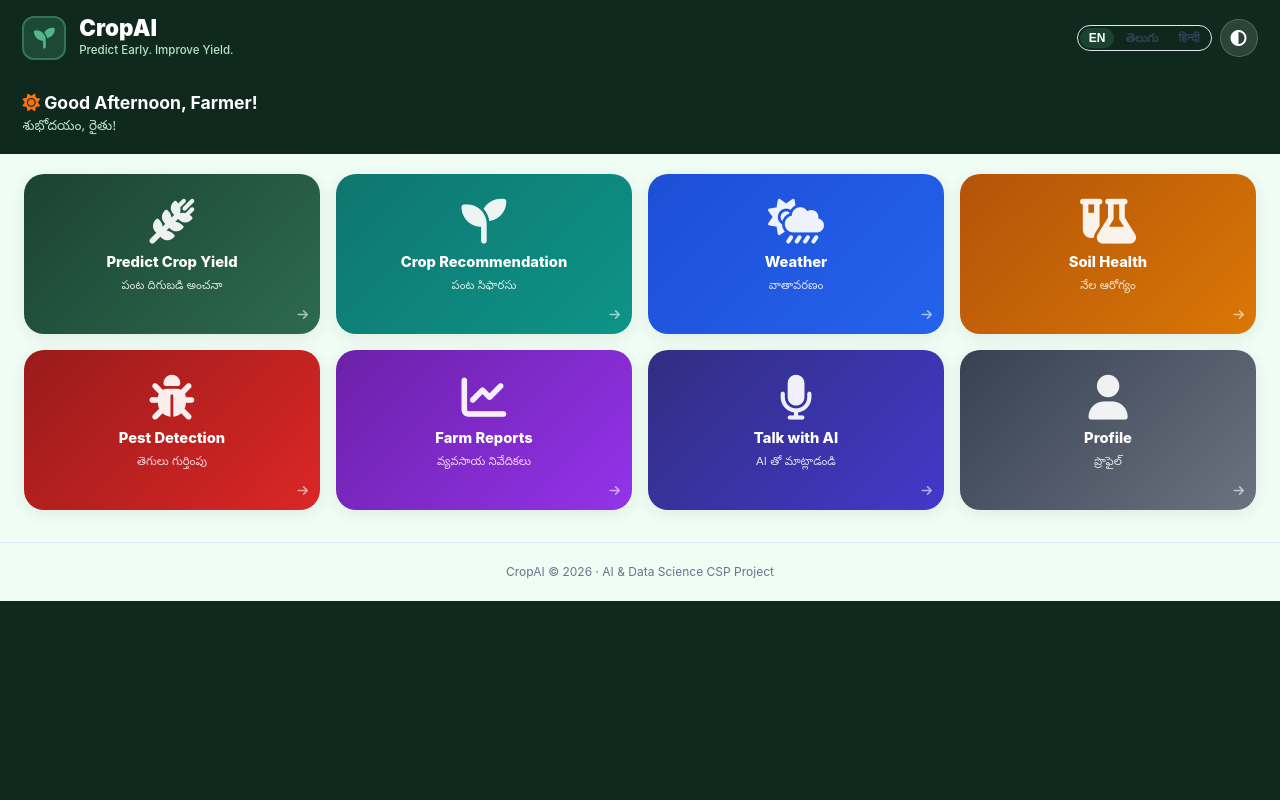
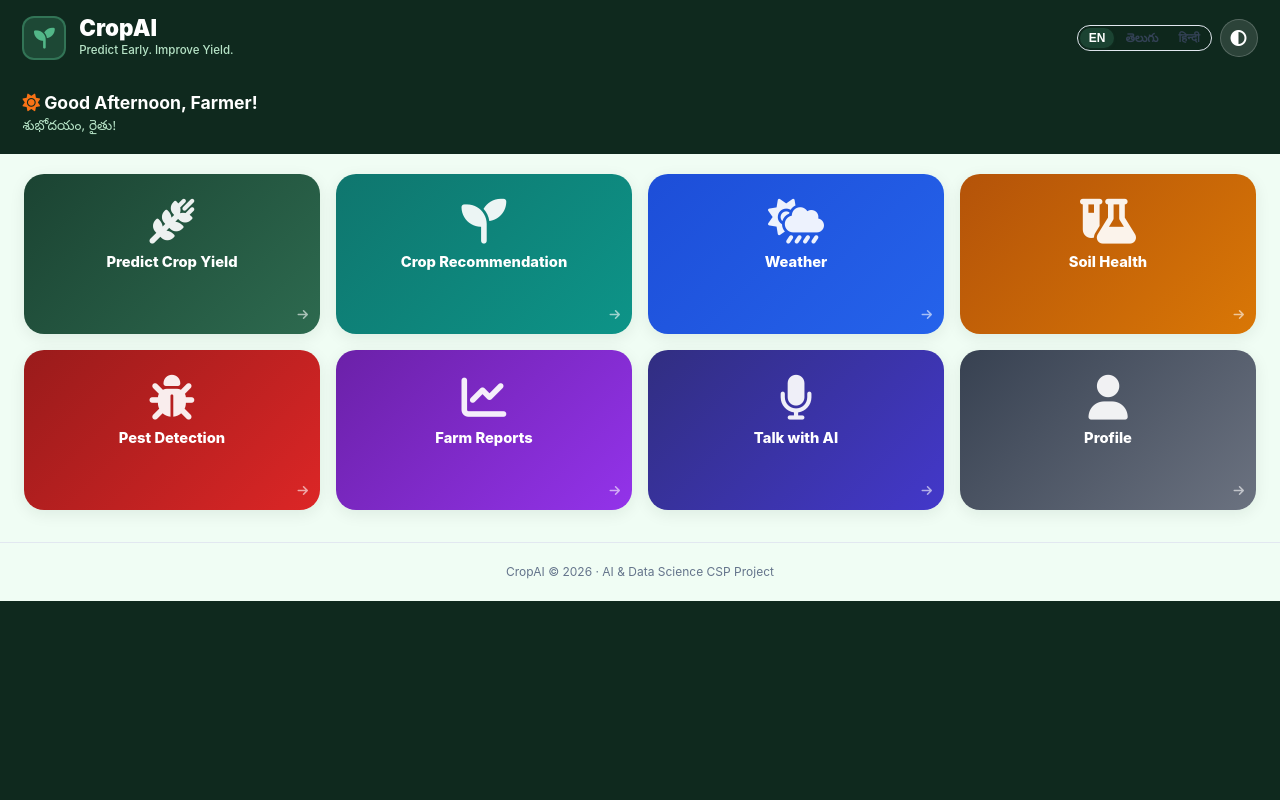
Before and after one commit to thatrasunil/commuity-service-project, a Flask app: page / in a window 1280 px wide. Run offline with Flask 3, Linux system fonts and the light colour scheme.

Commit message:
fix(ui): remove redundant secondary subtitle elements from home grid cards and feature topbars

```diff
--- a/templates/index.html
+++ b/templates/index.html
@@ -157,56 +157,48 @@
     <a href="/predict-yield" class="home-card home-card-green">
       <div class="home-card-icon"><i class="fa-solid fa-wheat-awn"></i></div>
       <div class="home-card-label" data-i18n="predict_yield">Predict Crop Yield</div>
-      <div class="home-card-sub te-sub" data-i18n-te="predict_yield_te">పంట దిగుబడి అంచనా</div>
       <span class="home-card-arrow"><i class="fa-solid fa-arrow-right"></i></span>
     </a>
 
     <a href="/recommend" class="home-card home-card-teal">
       <div class="home-card-icon"><i class="fa-solid fa-seedling"></i></div>
       <div class="home-card-label" data-i18n="crop_recommend">Crop Recommendation</div>
-      <div class="home-card-sub te-sub" data-i18n-te="crop_recommend_te">పంట సిఫారసు</div>
       <span class="home-card-arrow"><i class="fa-solid fa-arrow-right"></i></span>
     </a>
 
     <a href="/weather" class="home-card home-card-blue">
       <div class="home-card-icon"><i class="fa-solid fa-cloud-sun-rain"></i></div>
       <div class="home-card-label" data-i18n="weather">Weather</div>
-      <div class="home-card-sub te-sub" data-i18n-te="weather_te">వాతావరణం</div>
       <span class="home-card-arrow"><i class="fa-solid fa-arrow-right"></i></span>
     </a>
 
     <a href="/soil-health" class="home-card home-card-orange">
       <div class="home-card-icon"><i class="fa-solid fa-flask-vial"></i></div>
       <div class="home-card-label" data-i18n="soil_health">Soil Health</div>
-      <div class="home-card-sub te-sub" data-i18n-te="soil_health_te">నేల ఆరోగ్యం</div>
       <span class="home-card-arrow"><i class="fa-solid fa-arrow-right"></i></span>
     </a>
 
     <a href="/pest-detection" class="home-card home-card-red">
       <div class="home-card-icon"><i class="fa-solid fa-bug"></i></div>
       <div class="home-card-label" data-i18n="pest_detect">Pest Detection</div>
-      <div class="home-card-sub te-sub" data-i18n-te="pest_detect_te">తెగులు గుర్తింపు</div>
       <span class="home-card-arrow"><i class="fa-solid fa-arrow-right"></i></span>
     </a>
 
     <a href="/farm-reports" class="home-card home-card-purple">
       <div class="home-card-icon"><i class="fa-solid fa-chart-line"></i></div>
       <div class="home-card-label" data-i18n="farm_reports">Farm Reports</div>
-      <div class="home-card-sub te-sub" data-i18n-te="farm_reports_te">వ్యవసాయ నివేదికలు</div>
       <span class="home-card-arrow"><i class="fa-solid fa-arrow-right"></i></span>
     </a>
 
     <a href="/talk-with-ai" class="home-card home-card-indigo">
       <div class="home-card-icon"><i class="fa-solid fa-microphone"></i></div>
       <div class="home-card-label" data-i18n="ai_talk">Talk with AI</div>
-      <div class="home-card-sub te-sub" data-i18n-te="ai_talk_te">AI తో మాట్లాడండి</div>
       <span class="home-card-arrow"><i class="fa-solid fa-arrow-right"></i></span>
     </a>
 
     <a href="/profile" class="home-card home-card-gray">
       <div class="home-card-icon"><i class="fa-solid fa-user"></i></div>
       <div class="home-card-label" data-i18n="profile">Profile</div>
-      <div class="home-card-sub te-sub" data-i18n-te="profile_te">ప్రొఫైల్</div>
       <span class="home-card-arrow"><i class="fa-solid fa-arrow-right"></i></span>
     </a>
 
@@ -231,7 +223,6 @@
       <i class="fa-solid fa-wheat-awn feature-screen-icon"></i>
       <div>
         <div data-i18n="predict_yield">Predict Crop Yield</div>
-        <div class="feature-topbar-sub te-sub" data-i18n-te="predict_yield_te">పంట దిగుబడి అంచనా</div>
       </div>
     </div>
     <div class="feature-topbar-actions">
@@ -542,7 +533,6 @@
       <i class="fa-solid fa-cloud-sun-rain feature-screen-icon"></i>
       <div>
         <div data-i18n="weather">Weather</div>
-        <div class="feature-topbar-sub te-sub" data-i18n-te="weather_te">వాతావరణం</div>
       </div>
     </div>
     <div class="feature-topbar-actions">
@@ -650,7 +640,6 @@
       <i class="fa-solid fa-flask-vial feature-screen-icon"></i>
       <div>
         <div data-i18n="soil_health">Soil Health</div>
-        <div class="feature-topbar-sub te-sub" data-i18n-te="soil_health_te">నేల ఆరోగ్యం</div>
       </div>
     </div>
     <div class="feature-topbar-actions">
@@ -925,7 +914,6 @@
       <i class="fa-solid fa-seedling feature-screen-icon"></i>
       <div>
         <div data-i18n="crop_recommend">Crop Recommendation</div>
-        <div class="feature-topbar-sub te-sub" data-i18n-te="crop_recommend_te">పంట సిఫారసు</div>
       </div>
     </div>
     <div class="feature-topbar-actions">
@@ -1044,7 +1032,6 @@
       <i class="fa-solid fa-bug feature-screen-icon"></i>
       <div>
         <div data-i18n="pest_detect">Pest Detection</div>
-        <div class="feature-topbar-sub te-sub" data-i18n-te="pest_detect_te">తెగులు గుర్తింపు</div>
       </div>
     </div>
     <div class="feature-topbar-actions">
@@ -1199,7 +1186,6 @@
       <i class="fa-solid fa-chart-line feature-screen-icon"></i>
       <div>
         <div data-i18n="farm_reports">Farm Reports</div>
-        <div class="feature-topbar-sub te-sub" data-i18n-te="farm_reports_te">వ్యవసాయ నివేదికలు</div>
       </div>
     </div>
     <div class="feature-topbar-actions">
@@ -1336,7 +1322,6 @@
       <i class="fa-solid fa-microphone feature-screen-icon"></i>
       <div>
         <div data-i18n="ai_talk">Talk with AI</div>
-        <div class="feature-topbar-sub te-sub" data-i18n-te="ai_talk_te">AI తో మాట్లాడండి</div>
       </div>
     </div>
     <div class="feature-topbar-actions">
@@ -1401,7 +1386,6 @@
       <i class="fa-solid fa-user feature-screen-icon"></i>
       <div>
         <div data-i18n="profile">Profile</div>
-        <div class="feature-topbar-sub te-sub" data-i18n-te="profile_te">ప్రొఫైల్</div>
       </div>
     </div>
     <div class="feature-topbar-actions">
```
